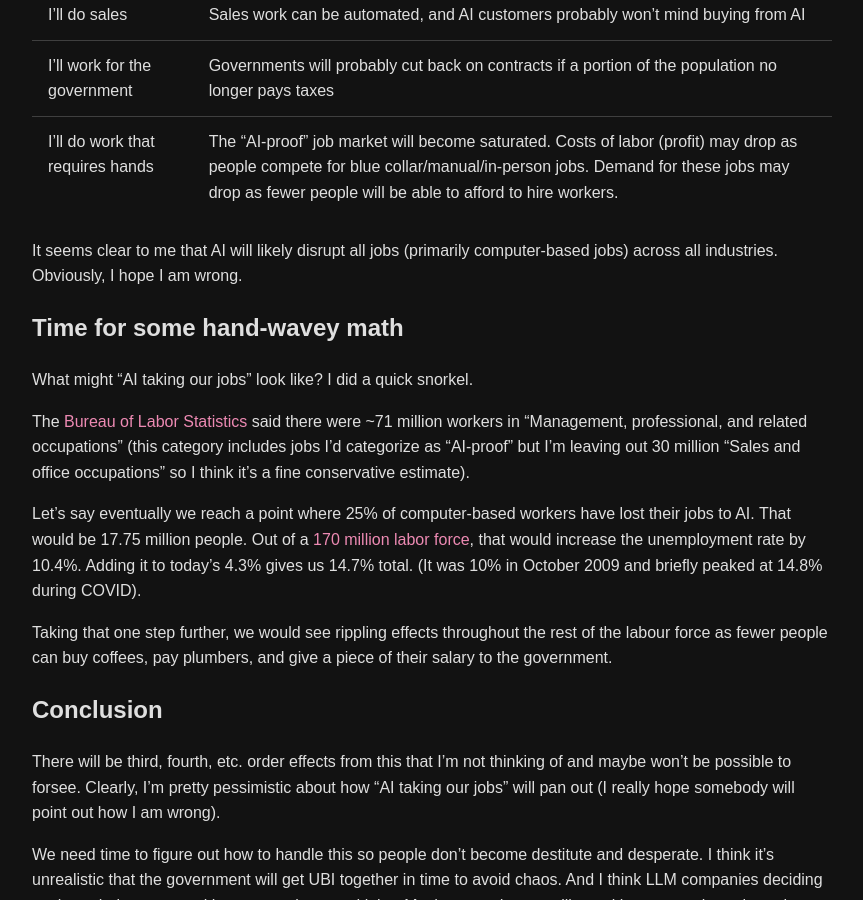
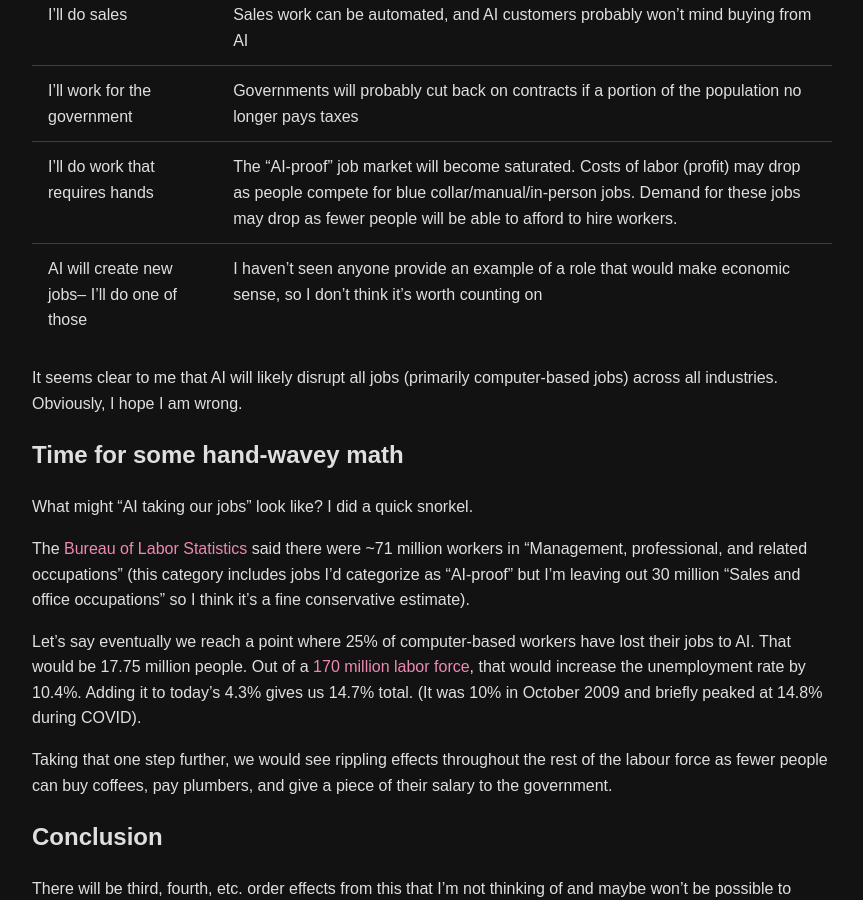
Before and after one commit to superfamousdog/superfamousdog.github.io, a Jekyll site: the page built from _posts/2026-04-23-cant-upskill-out.md, in a window 1280 px wide and 900 px high, scrolled down 862 px. Shown: the whole window, without its empty margins (208-1071 px from the left). Built offline with Jekyll 4.4.1, drawn with Linux system fonts in a browser that asks for light colours.

Commit message:
Update 2026-04-23-cant-upskill-out.md

```diff
--- a/_posts/2026-04-23-cant-upskill-out.md
+++ b/_posts/2026-04-23-cant-upskill-out.md
@@ -24,6 +24,7 @@ But we _should_ face it. Let's take the above examples steps one step further:
 | I'll do sales | Sales work can be automated, and AI customers probably won't mind buying from AI |
 | I'll work for the government | Governments will probably cut back on contracts if a portion of the population no longer pays taxes |
 | I'll do work that requires hands | The "AI-proof" job market will become saturated. Costs of labor (profit) may drop as people compete for blue collar/manual/in-person jobs. Demand for these jobs may drop as fewer people will be able to afford to hire workers. |
+| AI will create new jobs-- I'll do one of those | I haven't seen anyone provide an example of a role that would make economic sense, so I don't think it's worth counting on |
 
 It seems clear to me that AI will likely disrupt all jobs (primarily computer-based jobs) across all industries. Obviously, I hope I am wrong.
 
```
